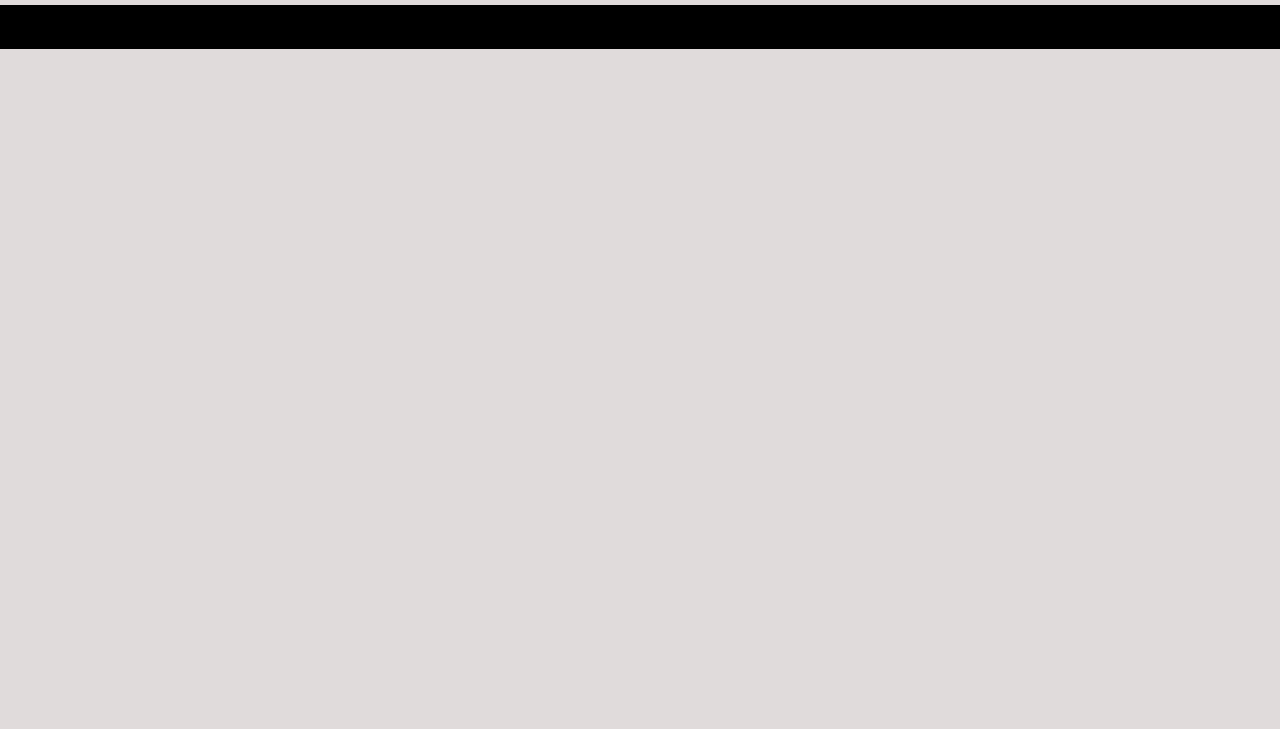
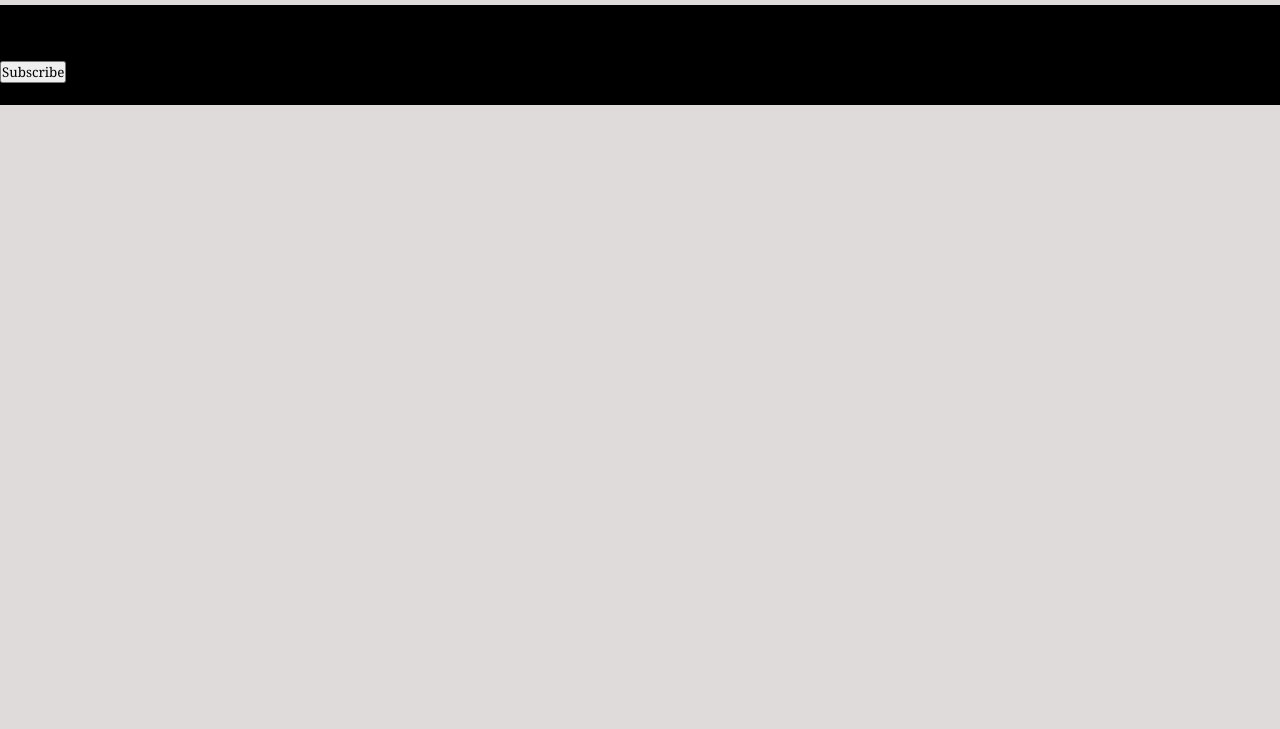
Before and after one commit to hjtech344/git-pro, a plain HTML site: page index.html in a window 1280 px wide. Shown: the part 71-800 px from the top of the page. Drawn offline with Linux system fonts and the light colour scheme.

Commit message:
Ajout d'un titre d'une paragraphe et d'un boutton dans la section(1)

```diff
--- a/index.html
+++ b/index.html
@@ -48,7 +48,16 @@
     <!-- Main -->
         <main>
             <section class="section-one">
-              Section one
+                <div>
+                    <h2>Titre</h2>
+                    <p>
+                     Lorem ipsum dolor sit amet consectetur adipisicing elit. Nesciunt perspiciatis,
+                     vel quia magnam reiciendis ad! Enim hic animi provident dicta?
+                    </p>
+                    <div class="suscribe">
+                        <button>Subscribe</button>
+                    </div>
+                </div>
             </section>
 
             <section class="section-two">
```
